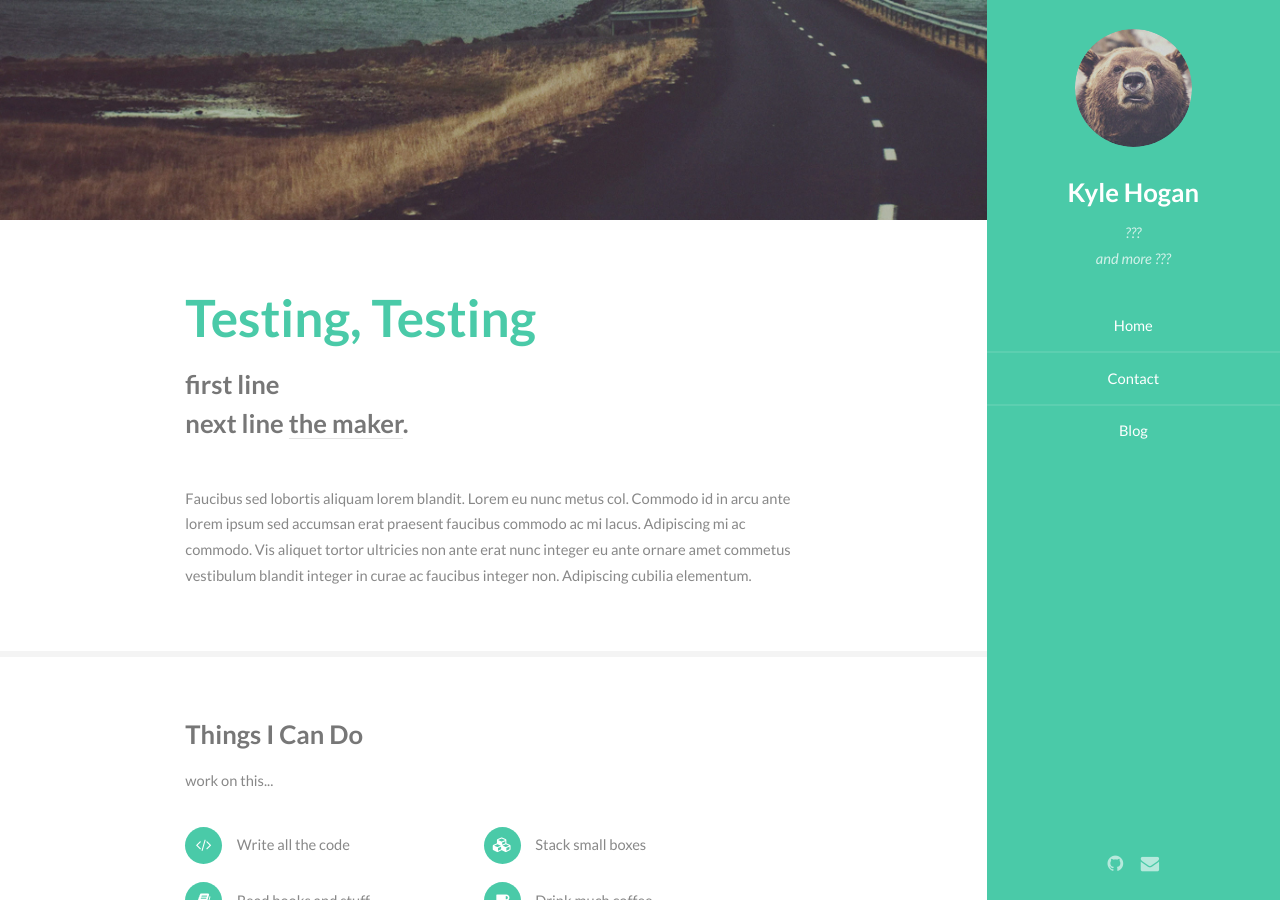
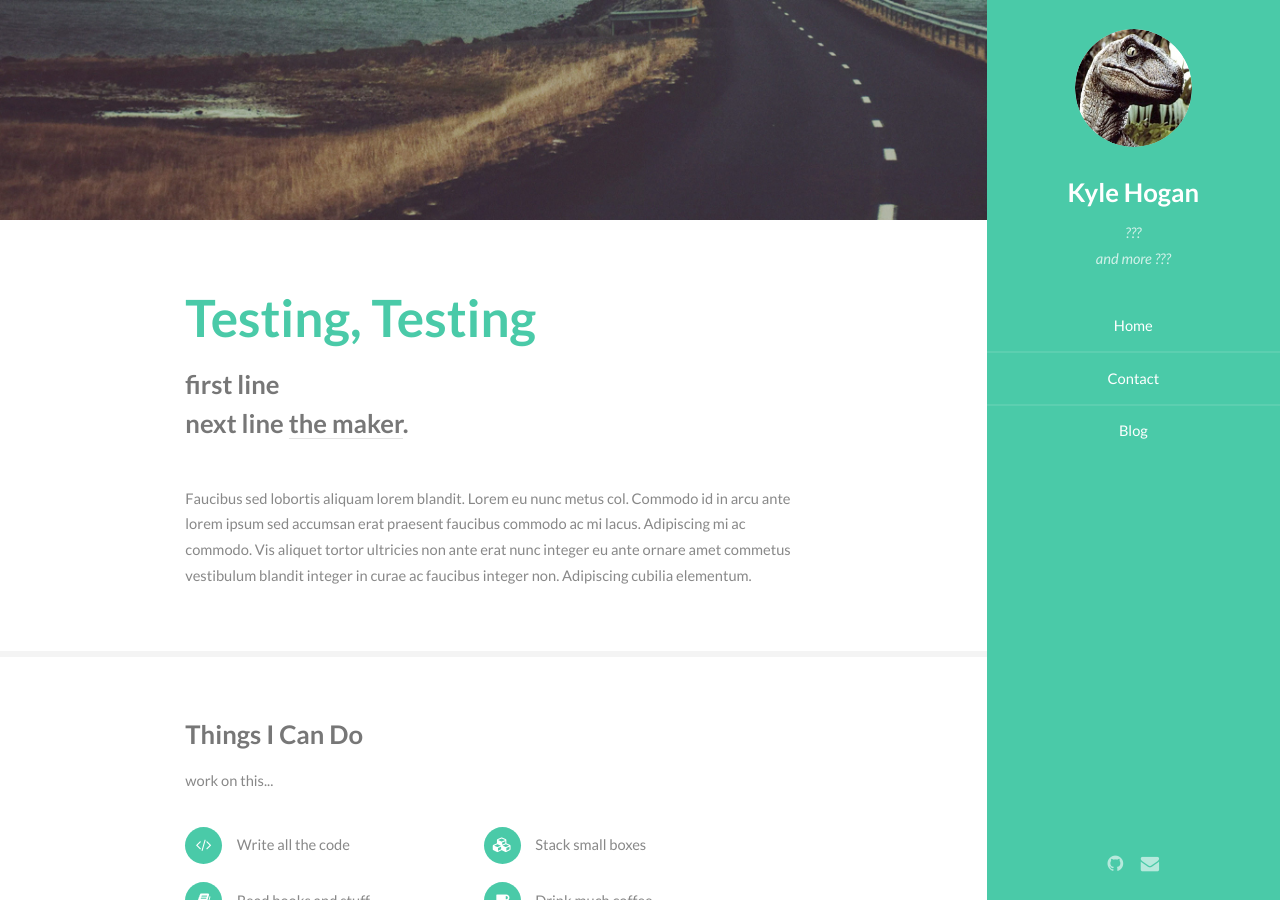
Before and after one commit to kylehogan/ReadOnly-Jekyll, a Jekyll site: the page built from index.html, in a window 1280 px wide and 900 px high. Built offline with Jekyll 4.4.1, drawn with Linux system fonts in a browser that asks for light colours.

Commit message:
added velociraptor

```diff
--- a/_includes/header.html
+++ b/_includes/header.html
@@ -1,7 +1,7 @@
 <!-- Header -->
     <section id="header" class="skel-layers-fixed">
         <header>
-            <span class="image avatar"><img src="{{ site.baseurl }}/images/avatar.jpg" alt="" /></span>
+            <span class="image avatar"><img src="{{ site.baseurl }}/images/velociraptor.jpg" alt="" /></span>
             <h1 id="logo"><a href="{{ site.baseurl }}/">Kyle Hogan</a></h1>
             <p>???<br />
             and more ???</p>
```
Also changed, not shown: images/avatar.jpg (deleted), images/velociraptor.jpg (added).
